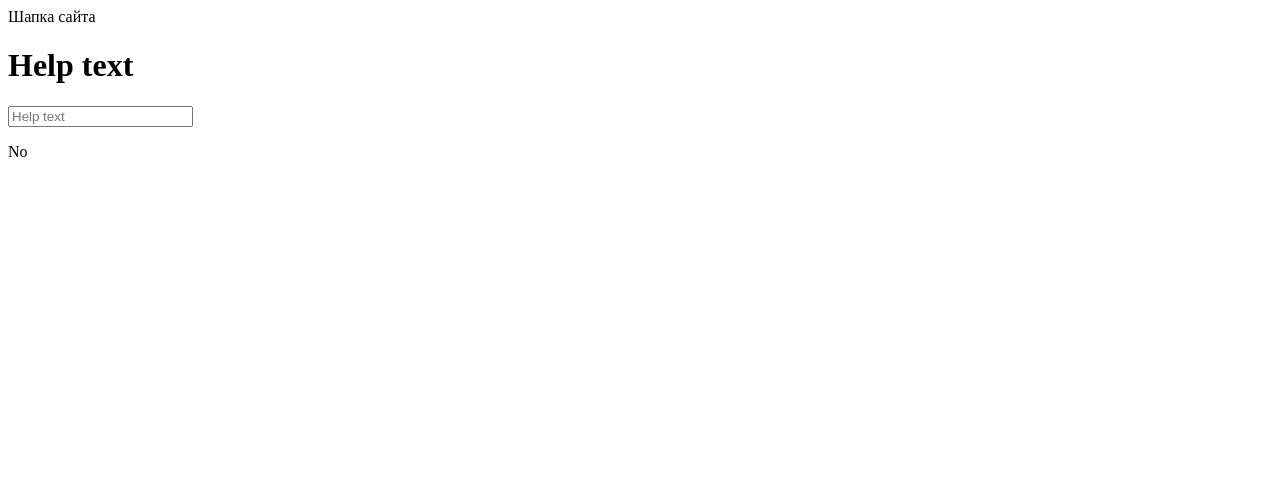
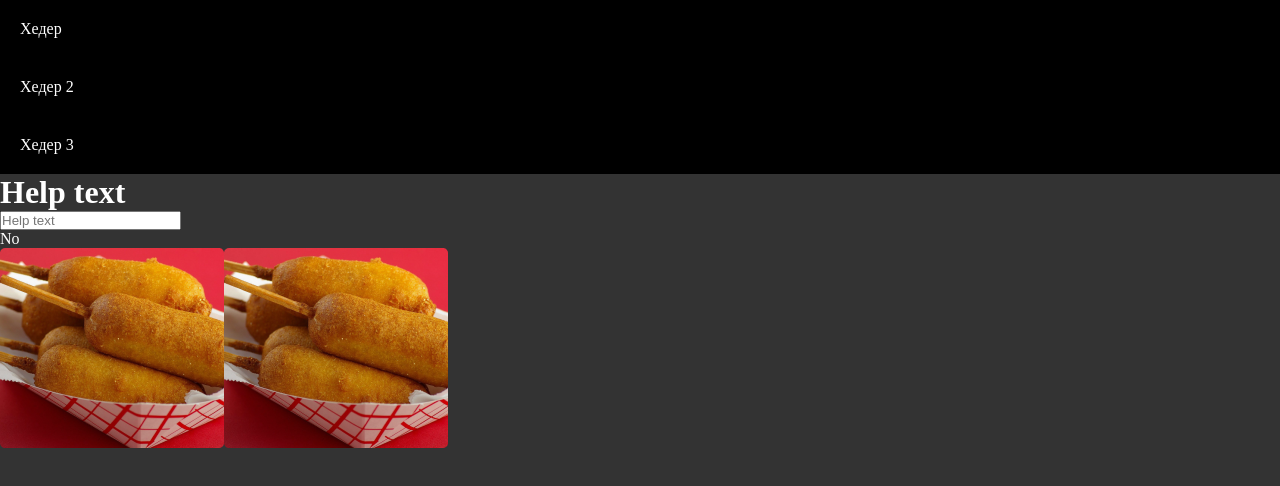
Before and after one commit to AstroKhan/react-itproger, a React (Create React App) app: page / in a window 1280 px wide. Shown: the top 486 px of the page. Built offline with nearby package versions, Linux system fonts and the light colour scheme.

Commit message:
lesson #4 Classes components

```diff
--- a/package.json
+++ b/package.json
@@ -2,16 +2,20 @@
   "name": "react-itproger",
   "version": "0.1.0",
   "private": true,
+  "homepage": "https://astrokhan.github.io/react-itproger",
   "dependencies": {
     "@testing-library/jest-dom": "^5.16.5",
     "@testing-library/react": "^13.4.0",
     "@testing-library/user-event": "^13.5.0",
+    "gh-pages": "^5.0.0",
     "react": "^18.2.0",
     "react-dom": "^18.2.0",
     "react-scripts": "5.0.1",
     "web-vitals": "^2.1.4"
   },
   "scripts": {
+    "predeploy": "npm run build",
+    "deploy": "gh-pages -d build",
     "start": "react-scripts start",
     "build": "react-scripts build",
     "test": "react-scripts test",
--- /dev/null
+++ b/src/App.js
@@ -0,0 +1,27 @@
+import React from "react";
+import Header from "./components/Header";
+import './css/main.css';
+import Image from "./components/Image";
+import corndog from "./img/Corn-dog.png"
+
+
+  class App extends React.Component {
+    helpText = 'Help text';
+    render() {
+    return ( <div className='name'>
+    <Header title='Хедер' />
+    <Header title='Хедер 2' />
+    <Header title='Хедер 3' />
+    <h1>{this.helpText}</h1>
+    <input placeholder={this.helpText}
+    onClick={this.inputClick} onMouseEnter={this.mouseOver} />
+    <p>{this.helpText === 'Help text!' ? 'Yes' : 'No'}</p>
+    <Image image={corndog} />
+    <img src={corndog} />
+  </div>)
+  }
+  inputClick() {console.log('Clicked')};
+  mouseOver() {console.log('Mouse over')};
+  }
+
+  export default App;
--- /dev/null
+++ b/src/components/Header.jsx
@@ -0,0 +1,11 @@
+import React from 'react'
+
+class Header extends React.Component {
+    render() {
+      return (
+      <header className='header'>{this.props.title}</header>
+    )
+    }
+  }
+
+export default Header
--- /dev/null
+++ b/src/components/Image.jsx
@@ -0,0 +1,11 @@
+import React, { Component } from 'react'
+
+export class Image extends Component {
+  render() {
+    return (
+      <img src={this.props.image} />
+    )
+  }
+}
+
+export default Image
--- /dev/null
+++ b/src/css/main.css
@@ -0,0 +1,14 @@
+* {
+    margin: 0;
+    padding: 0;
+}
+
+body {
+    background-color: #333;
+    color: #fff;
+}
+
+.header {
+    background-color: #000;
+    padding: 20px;
+}
--- a/src/index.js
+++ b/src/index.js
@@ -1,26 +1,8 @@
 import React from 'react';
 import * as ReactDOMClient from 'react-dom/client';
+import App from './App';
 
-const inputClick = () => console.log('Clicked');
-const mouseOver = () => console.log('Mouse over');
 
-const helpText = 'Help text';
-
-const Header = () => {
-  return (
-    <header>Шапка сайта</header>
-  )
-}
-
-function App() {
-  return ( <div className='name'>
-  <Header />
-  <h1>{helpText}</h1>
-  <input placeholder={helpText}
-  onClick={inputClick} onMouseEnter={mouseOver} />
-  <p>{helpText === 'Help text!' ? 'Yes' : 'No'}</p>
-</div>)
-}
 
 const root = ReactDOMClient.createRoot(document.getElementById('root'));
 root.render(
```
Also changed, not shown: src/img/Corn-dog.png (added), 3 other files (tests, documents, lock files or other folders).
